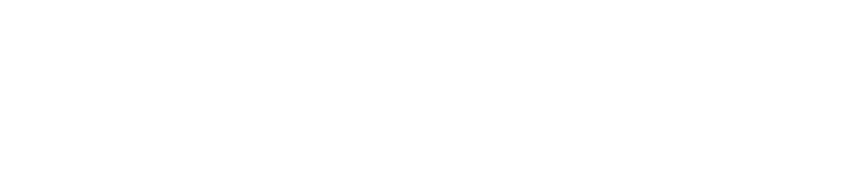
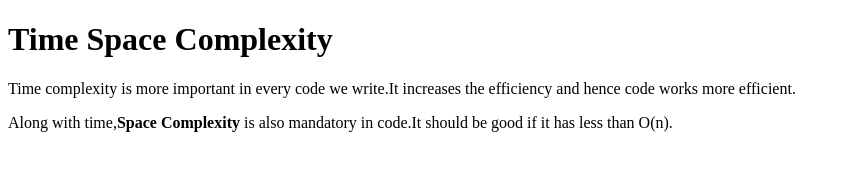
Before and after one commit to acciojob/time-and-space-complexity-anjalireddy25, a website: page main.html in a window 1280 px wide. Shown: the whole page, without its empty margins (0-850 px from the left). Drawn offline with Linux system fonts and the light colour scheme.

Commit message:
created a submission

```diff
--- a/main.html
+++ b/main.html
@@ -8,6 +8,10 @@
 
 <body>
 	<!-- the entire body must be written by student -->
+	<h1>Time Space Complexity</h1>
+	<p>Time complexity is more important in every code we write.It increases the efficiency and hence code works more efficient.</p>
+	<p>Along with time,<b>Space Complexity</b> is also mandatory in code.It should be good if it has less than O(n).</p>
+
     <script type="text/javascript" src="./script.js">
 </script>
 
```
